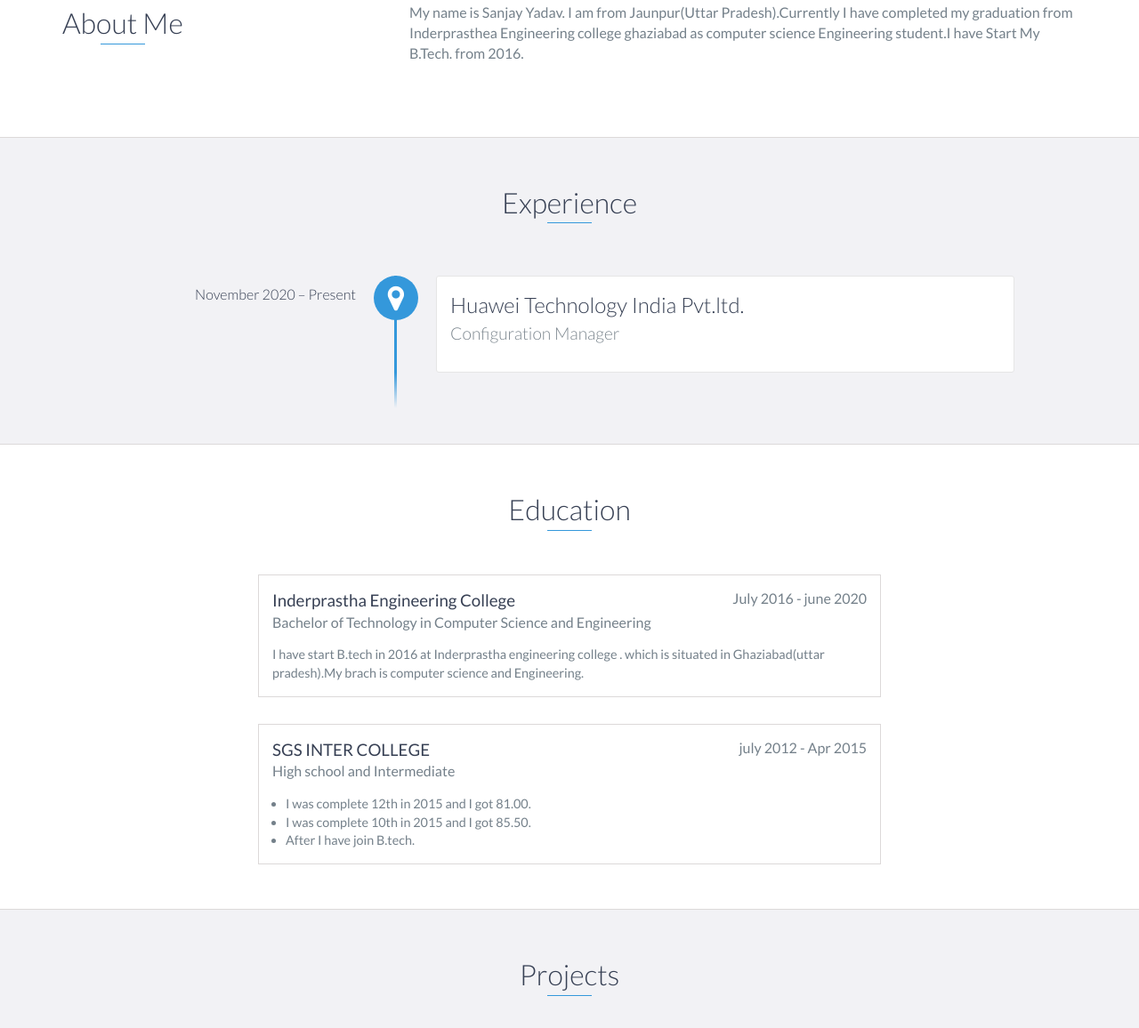
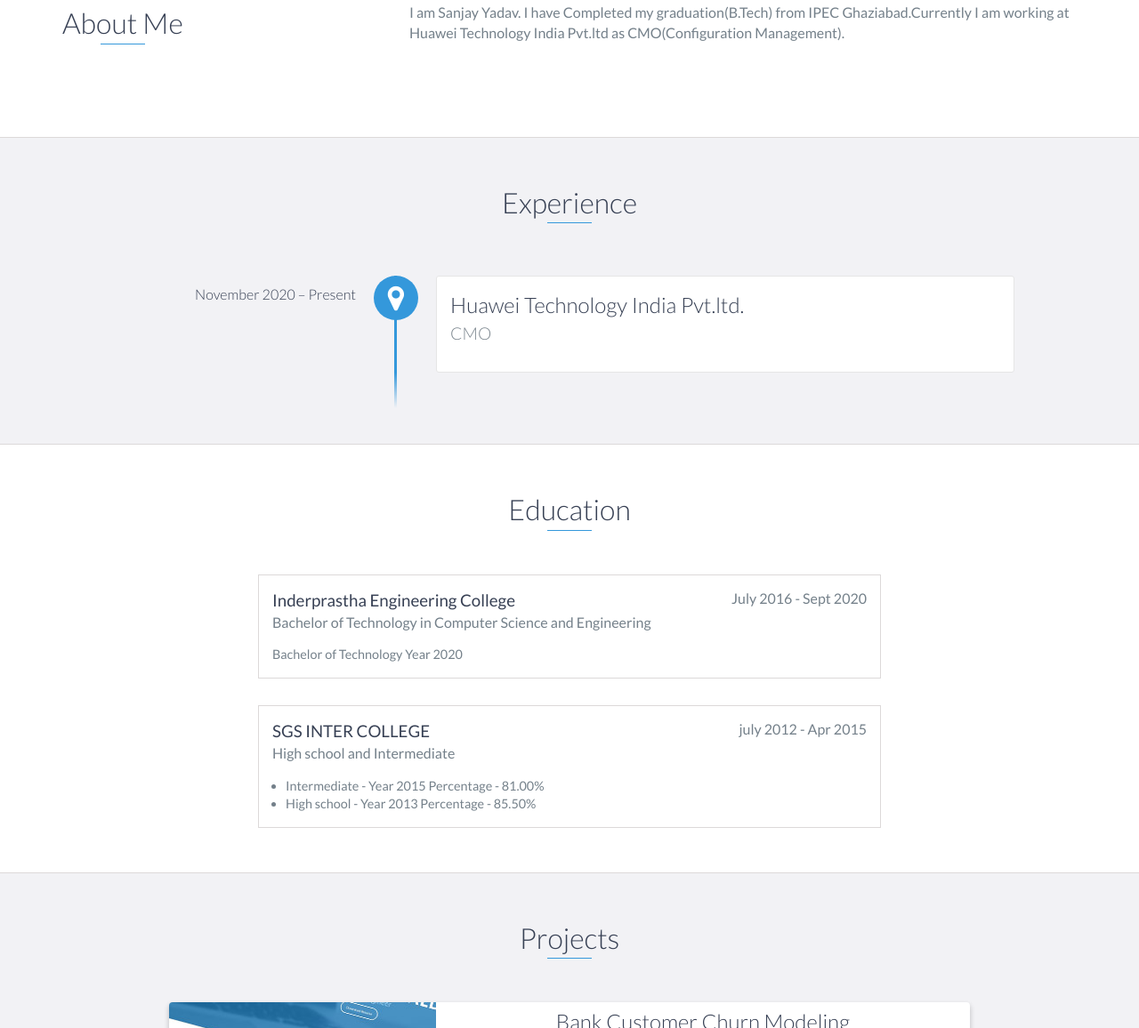
Before and after one commit to Sanjay8874/Sanjay8874.github.io, a website: page index.html in a window 1280 px wide. Shown: the part 872-2028 px from the top of the page at 89% size. Drawn offline with nearby package versions, Linux system fonts and the light colour scheme.

Commit message:
Update index.html
Updated personal information.

```diff
--- a/index.html
+++ b/index.html
@@ -49,7 +49,7 @@
     <div id="lead">
         <div id="lead-content">
             <h1>SANJAY YADAV</h1>
-            <h2>Configuration Manager</h2>
+            <h2>CMO</h2>
             <a href="https://drive.google.com/drive/folders/1k9Hza_lGI_cQA_6auR1iyQj3daIPdTfV" class="btn-rounded-white">Download Resume</a>
         </div>
         <!-- End #lead-content -->
@@ -73,7 +73,7 @@
                 </div>
                 <div class="col-md-8">
                     <p>
-                        My name is Sanjay Yadav. I am from Jaunpur(Uttar Pradesh).Currently I have completed my graduation from Inderprasthea Engineering college  ghaziabad as computer science Engineering student.I have Start My B.Tech. from 2016.
+                        I am Sanjay Yadav. I have Completed my graduation(B.Tech) from IPEC Ghaziabad.Currently I am working at Huawei Technology India Pvt.ltd as CMO(Configuration Management).
                     </p>
                 </div>
             </div>
@@ -86,7 +86,7 @@
         <div id="experience-timeline">
             <div data-date="November 2020 – Present">
                 <h3>Huawei Technology India Pvt.ltd.</h3>
-                <h4>Configuration Manager</h4>
+                <h4>CMO</h4>
                 <p>
 
                 </p>
@@ -99,11 +99,11 @@
         <h2 class="heading">Education</h2>
         <div class="education-block">
             <a href="https://www.ipec.org.in/wp/"><h3>Inderprastha Engineering College</h3></a>
-            <span class="education-date">July 2016 - june 2020</span>
+            <span class="education-date">July 2016 - Sept 2020</span>
             <h4>Bachelor of Technology in Computer Science and Engineering</h4>
             <p>
-                I have start B.tech in 2016 at Inderprastha engineering college . which is situated in Ghaziabad(uttar pradesh).My brach is computer science and Engineering.
-
+                Bachelor of Technology
+                Year 2020
             </p>
         </div>
         <!-- End .education-block -->
@@ -114,13 +114,12 @@
             <h4>High school and Intermediate </h4>
             <ul>
                 <li>
-                    I was complete 12th in 2015 and I got 81.00.
+                    Intermediate - Year 2015
+                    Percentage - 81.00%
                 </li>
                 <li>
-                    I was complete 10th in 2015 and I got 85.50.
-                </li>
-                <li>
-                    After I have join B.tech.
+                    High school - Year 2013
+                    Percentage - 85.50%
                 </li>
             </ul>
         </div>
```
